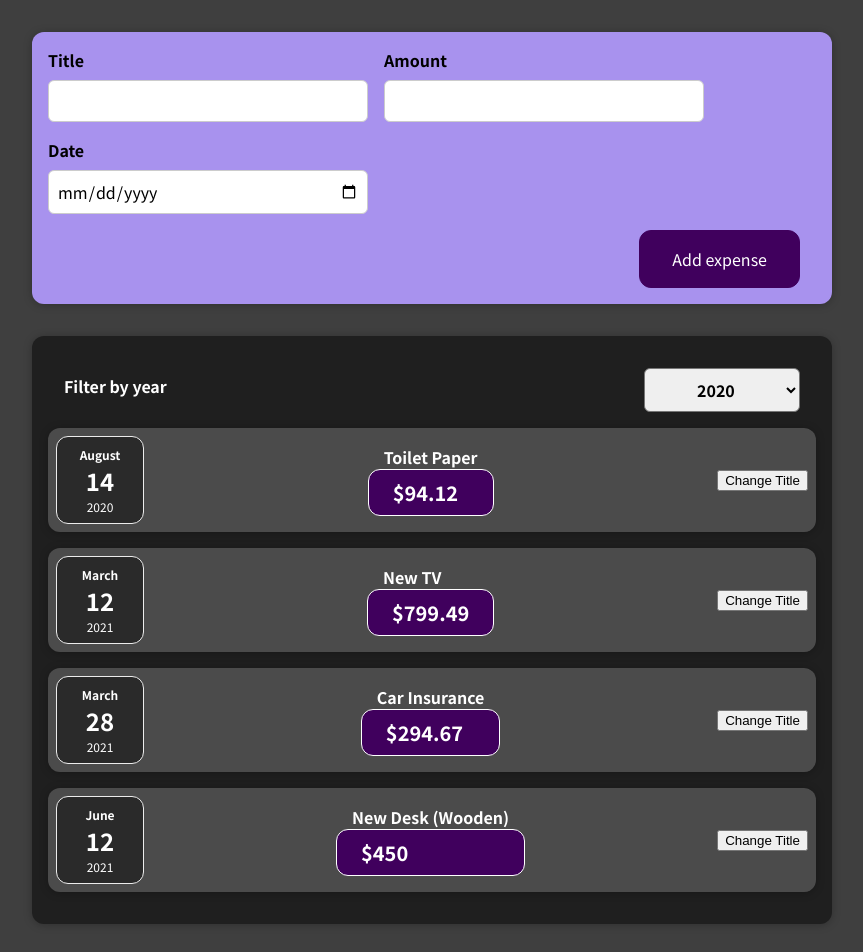
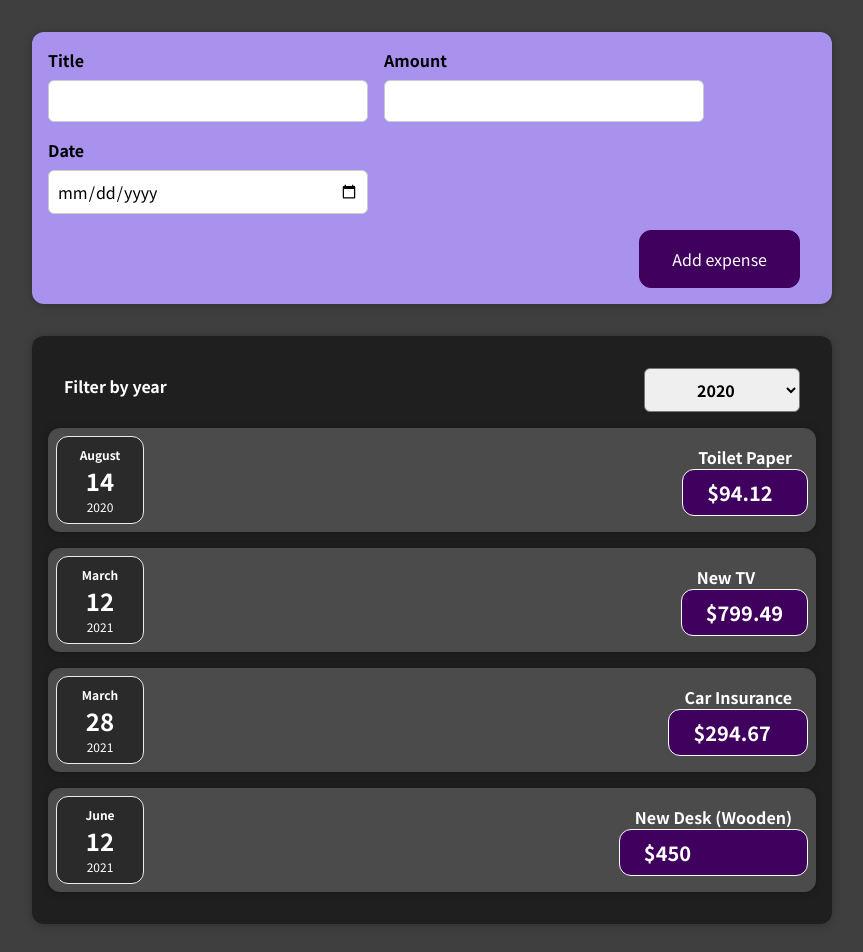
Before and after one commit to TigranVardanyan/react-the-complete-guide-functional, a React (Create React App) app: page / in a window 1280 px wide. Shown: the top 952 px of the page, without its empty margins (208-1071 px from the left). Built offline with nearby package versions, Linux system fonts and the light colour scheme; the HTML template or start-up script is replaced by a standard one.

Commit message:
Rendering lists of data

```diff
--- a/src/App.js
+++ b/src/App.js
@@ -1,8 +1,8 @@
 import Expenses from "./components/Expenses/Expenses";
 import NewExpense from "./components/NewExpense/NewExpense";
+import {useState} from "react";
 
-const App = () => {
-  const expenses = [
+const DUMMY_EXPENSES = [
   {
     id: 'e1',
     title: 'Toilet Paper',
@@ -27,11 +27,14 @@
     amount: 450,
     date: new Date(2021, 5, 12),
   },
-  ];
+]
+
+const App = () => {
+  const [expenses, setExpenses] = useState(DUMMY_EXPENSES);
+
 
   const addExpenseHandler = expense => {
-    console.log('In App.js');
-    console.log(expense);
+    setExpenses((prevExpenses) => [expense, ...prevExpenses])
   }
 
   return (
--- a/src/components/Expenses/ExpenseItem.js
+++ b/src/components/Expenses/ExpenseItem.js
@@ -4,20 +4,13 @@
 import Card from "../UI/Card";
 
 const ExpenseItem = (props) => {
-  const [title, setTitle] = useState(props.title);
-  console.log('ExpenseItem evaluated by React');
-  const clickHandler = () => {
-    setTitle('Updated!');
-    console.log('Updated!');
-  }
   return (
     <Card className={"expense-item"}>
       <ExpenseDate date={props.date}/>
       <div>
-        <h2>{title}</h2>
+        <h2>{props.title}</h2>
         <div className={"expense-item__price"}>${props.amount}</div>
       </div>
-      <button onClick={clickHandler}>Change Title</button>
     </Card>
   )
 }
--- a/src/components/Expenses/Expenses.js
+++ b/src/components/Expenses/Expenses.js
@@ -15,26 +15,14 @@
     <div>
       <Card className={"expenses"}>
         <ExpensesFilter onChangeFiter={filterChangeHandler} selected={filteredYear}/>
-        <ExpenseItem
-          title={props.items[0].title}
-          amount={props.items[0].amount}
-          date={props.items[0].date}
-        />
-        <ExpenseItem
-          title={props.items[1].title}
-          amount={props.items[1].amount}
-          date={props.items[1].date}
-        />
-        <ExpenseItem
-          title={props.items[2].title}
-          amount={props.items[2].amount}
-          date={props.items[2].date}
-        />
-        <ExpenseItem
-          title={props.items[3].title}
-          amount={props.items[3].amount}
-          date={props.items[3].date}
-        />
+        {props.items.map(expense =>
+          <ExpenseItem
+            key={expense.id}
+            title={expense.title}
+            amount={expense.amount}
+            date={expense.date}
+          />
+        )}
       </Card>
     </div>
 
```
Also changed, not shown: 1 other file (tests, documents, lock files or other folders). Lines whose indentation alone changed are shown as unchanged.
